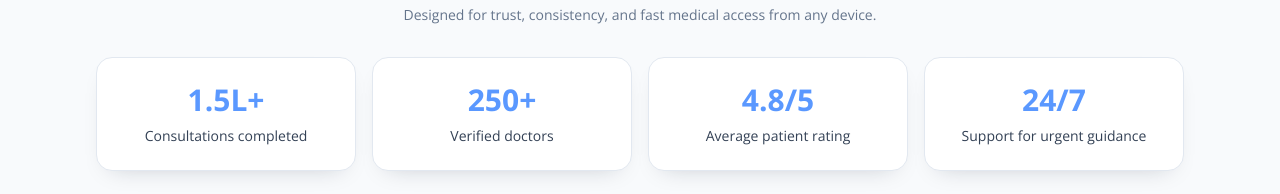
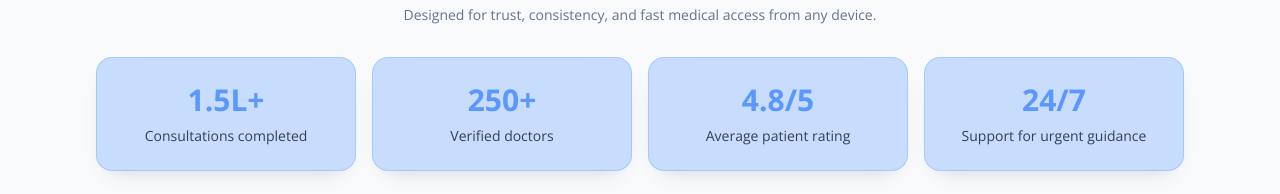
Before and after one commit to Mnegi-Design/ocm-website, a Next.js app: page / in a window 1280 px wide. Shown: the part 758-952 px from the top of the page. Built offline with nearby package versions, Linux system fonts and the light colour scheme.

Commit message:
Update trust cards with secondary tint and hover state

```diff
--- a/components/sections/home-trust-indicators.tsx
+++ b/components/sections/home-trust-indicators.tsx
@@ -18,9 +18,15 @@ export function HomeTrustIndicators() {
       </Text>
       <Grid cols={4} className="mt-8">
         {indicators.map((item) => (
-          <Card key={item.caption} className="text-center" padding="md">
-            <p className="text-3xl font-bold text-secondary">{item.label}</p>
-            <Text variant="body-sm" className="mt-2">
+          <Card
+            key={item.caption}
+            className="group border-secondary/30 bg-secondary/30 text-center transition-colors hover:bg-secondary"
+            padding="md"
+          >
+            <p className="text-3xl font-bold text-secondary transition-colors group-hover:text-white">
+              {item.label}
+            </p>
+            <Text variant="body-sm" className="mt-2 transition-colors group-hover:text-white">
               {item.caption}
             </Text>
           </Card>
```
